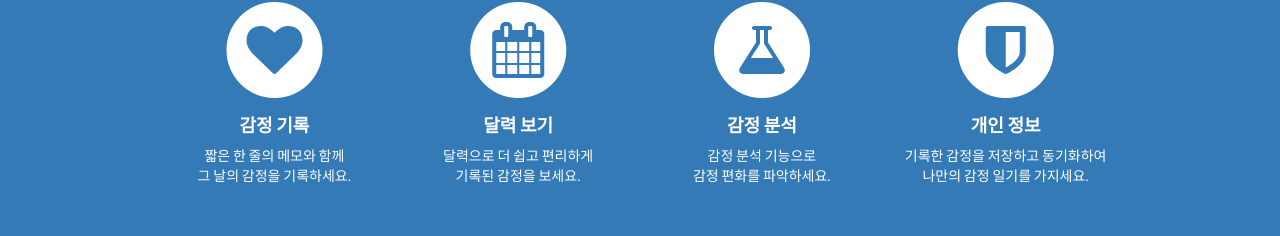
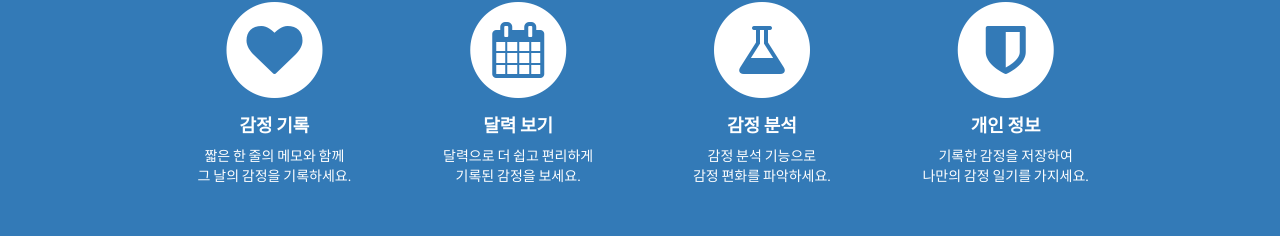
Before and after one commit to wonjongchoi/Gamsung, a plain HTML site: page docs/index.html in a window 1280 px wide. Shown: the part 2100-2336 px from the top of the page. Drawn offline with Linux system fonts and the light colour scheme.

Commit message:
Minor Update

```diff
--- a/docs/index.html
+++ b/docs/index.html
@@ -198,7 +198,7 @@
                                     <h4>
                                         <strong>개인 정보</strong>
                                     </h4>
-                                    <p>기록한 감정을 저장하고 동기화하여<BR>나만의 감정 일기를 가지세요.</p>
+                                    <p>기록한 감정을 저장하여<BR>나만의 감정 일기를 가지세요.</p>
                                     <!--<a href="#" class="btn btn-light">Learn More</a>-->
                                 </div>
                             </div>
```
